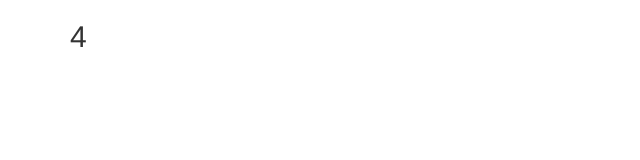
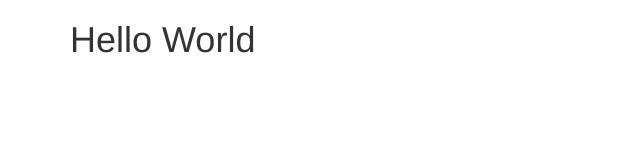
Before and after one commit to exside/angularjskurs-demoapp, a website: page app/index.html in a window 1280 px wide. Shown: the whole page, without its empty margins (0-640 px from the left). Drawn offline with nearby package versions, Linux system fonts and the light colour scheme.

Commit message:
added simple controller

```diff
--- a/app/index.html
+++ b/app/index.html
@@ -16,7 +16,9 @@
 <body ng-app>
 
 <div class="container">
-    <h2>{{2 + 2}}</h2>
+    <div ng-controller="KursController as ctrl">
+        <h1>Hello World</h1>
+    </div>
 </div>
 
 <!-- build:js(.) scripts/vendor.js -->
--- a/app/scripts/app.js
+++ b/app/scripts/app.js
@@ -1 +1,5 @@
 'use strict';
+
+function KursController() {
+
+}
```
